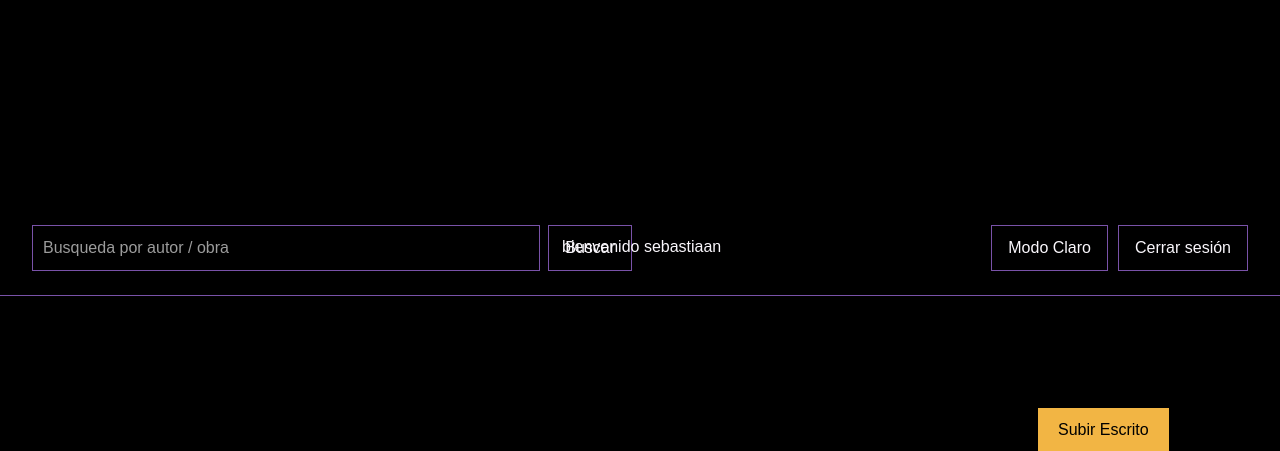
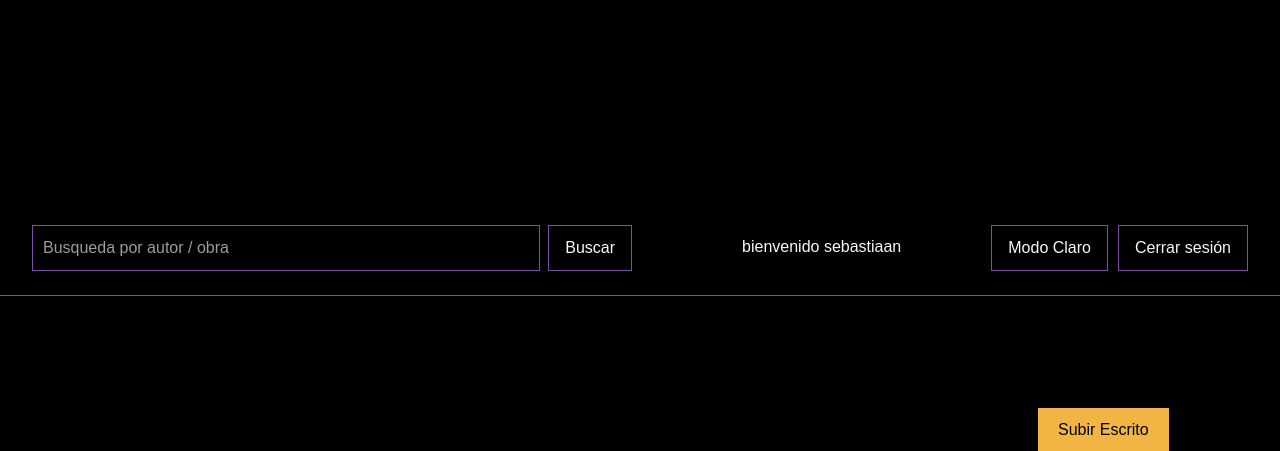
Before and after one commit to RValdesD/tintaeterna, a Django app: template pages/templates/pages/home.html in a window 1280 px wide. Shown: the part 349-800 px from the top of the page. Run offline with Django 5.2, Linux system fonts and the light colour scheme; the template is opened without the code that fills it, so the values that code supplies are empty; a user stored in the database is signed in.

Commit message:
Fix: ajustes css de mensaje de bienvenida

```diff
--- a/pages/static/pages/styles.css
+++ b/pages/static/pages/styles.css
@@ -270,7 +270,7 @@ h1 {
 .header-actions .welcome-text {
     display: inline-block;
     font-size: 16px;
-    transform: translate(-260px, 10px);
+    transform: translate(-80px, 10px);
     color: var(--page-text);
 }
 
```
